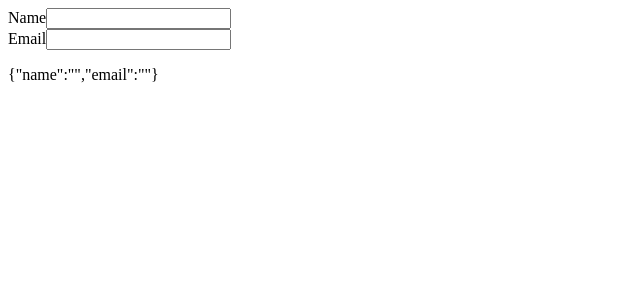
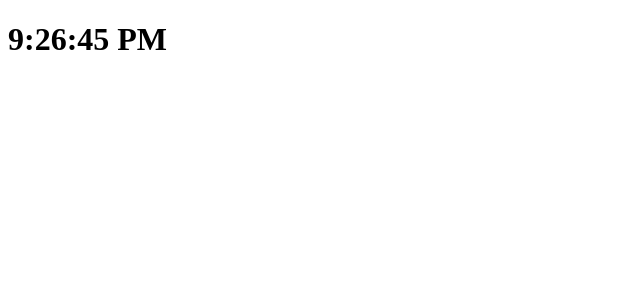
Before and after one commit to PabloFernandez-Git/usando-hooks, a React (Create React App) app: page / in a window 1280 px wide. Shown: the top 300 px of the page, without its empty margins (0-640 px from the left). Built offline with nearby package versions, Linux system fonts and the light colour scheme.

Commit message:
useEffect

```diff
--- a/src/App.jsx
+++ b/src/App.jsx
@@ -1,39 +1,58 @@
-import React, { useState } from 'react'
-import Form from './components/Form'
+import React, { useState, useEffect } from 'react'
 
 const App = () => {
-    // const [number, setNumber] = useState(10)
-    // const [text, setText] = useState('')
+    const [date, setDate] = useState(new Date().toLocaleTimeString())
 
-    // const handleIncrement = () => {
-    //     setNumber(number + 1)
-    // }
-
-    // const handleDecrement = () => {
-    //     setNumber(number - 1)
-    // }
-
-    // const handleReset = () => {
-    //     setNumber(0)
-    // }
-
-    // const handleInput = (e) => {
-    //     setText(e.target.value)
-    // }
-
+    useEffect(() => {
+        //componentDidMount
+        console.log('MOUNTED')
+        //componentDidUpdate
+        const time = setInterval(() => setDate(new Date().toLocaleTimeString()), 1000)
+        //componentWillUnmount
+        return () => {
+            clearInterval(time)
+        }
+    })
 
     return (
-        <>
-            {/* <h1>Number: {number}</h1>
-            <button onClick={handleIncrement}>Increment</button>
-            <button onClick={handleDecrement}>Decrement</button>
-            <button onClick={handleReset}>Reset</button>
-            <p>Contenido del input {text}</p>
-            <input type="text" onChange={handleInput} /> */}
-            <Form />
-        </>
+        <h1>{date}</h1>
     );
 }
 
 
 export default App;
+
+
+/*
+useEffect
+
+Es el segundo hook mas usado en React.
+Se usa para emular el ciclo de vida que teniamos en las clases (component­Did­Mount, component­Did­Update y component­Will­Unmount)
+Es una funcion.
+
+
+1. Debemos importarlo como cualquier dependencia, componente o funcion para utilizarlo.
+
+
+2. Reemplazando a "componentDidUpdate"
+Utilizamos la funcion 'setDate' que tenemos para asignar/actualizar el estado de 'date'.
+Creamos un 'setInterval' para poder actualizar el estado cada 'x' periodo de tiempo.
+Usando una arrow function le pasamos el 'setDate' y utilizamos dos paramentros (primero el método 'new Date().toLocaleTimeString()' y segundo el intervalo).
+
+
+3. Reemplazando a "componentWillUnmount"
+
+En el punto anterior estamos creando un intervalo cada vez que montamos el componente; naturalmente esto es incorrecto y va a traer errores.
+Para evitar que eso pase tenemos que desmontar el componente e indicar que limpie el intervalo.
+
+La emulacion del "componentWillUnmount" viene a traves de un 'return' y lo que devolvemos es una funcion.
+Dentro de esta funcion vamos a indicar lo que queremos que pase cuando el componente se desmonte.
+
+
+return () => {
+    clearInterval(time)
+}
+
+
+
+*/
```
Also changed, not shown: src/components/Counter.jsx (added, +35 -0 lines), src/components/Form.jsx (+0 -37 lines).
